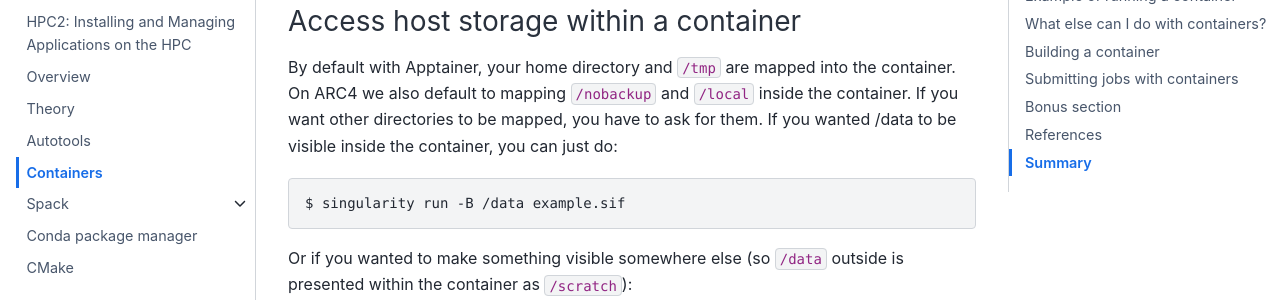
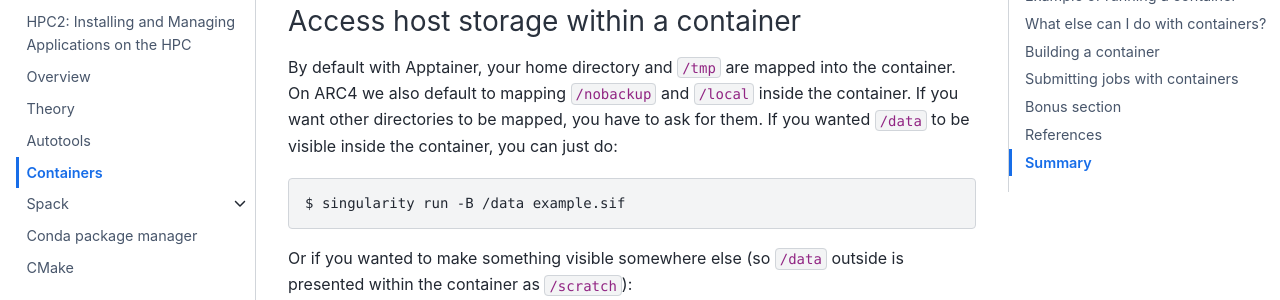
Before and after one commit to ARCTraining/hpc2-software, a Jupyter Book: the page built from book/course/containers.md, in a window 1280 px wide and 900 px high, scrolled down 3109 px. Shown: the part 177-477 px from the top of the window. Built offline with Jupyter Book 1.0.4 settings and Sphinx 7.4.7 and the Sphinx Book theme 1.1.4, drawn with Linux system fonts in a browser that asks for light colours.

````diff
--- a/book/course/containers.md
+++ b/book/course/containers.md
@@ -132,7 +132,7 @@ to directories of the host mapped into the container.
 By default with Apptainer, your home directory and `/tmp` are mapped into the
 container.  On ARC4 we also default to mapping `/nobackup` and `/local` inside the
 container.  If you want other directories to be mapped, you have to ask for
-them.  If you wanted /data to be visible inside the container, you can just do:
+them.  If you wanted `/data` to be visible inside the container, you can just do:
 
 ```bash
 $ singularity run -B /data example.sif
````
